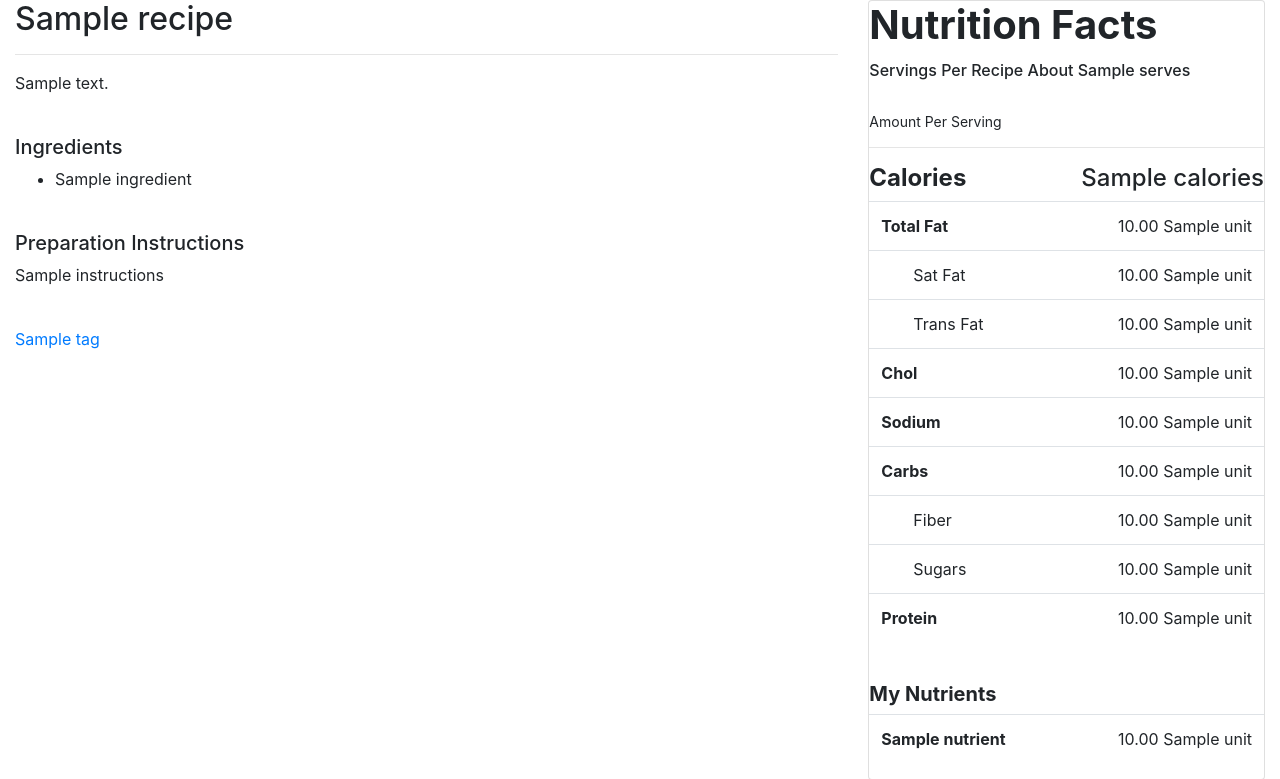
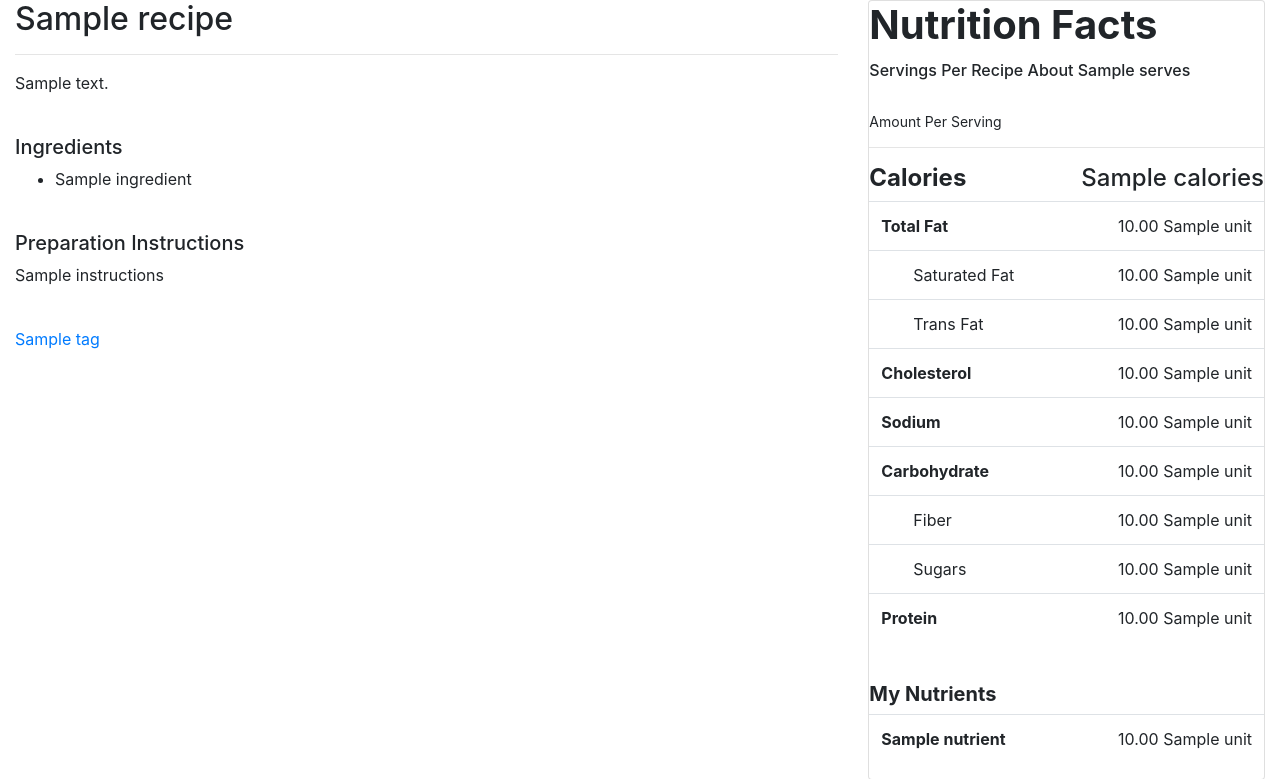
Before and after one commit to BradleyAllanDavis/CookbookDjango, a Django app: template templates/cookbook/recipe_detail.html in a window 1280 px wide. Shown: the part 110-889 px from the top of the page. Run offline with Django 3.2, Linux system fonts and the light colour scheme; the template is opened without the code that fills it: most values are stand-ins (such as "Sample title", 1, 10 or a date in 2020); form fields are guessed from the names that the template uses; some libraries are stand-ins or nearby versions.

Commit message:
Update nutrition facts labels

```diff
--- a/templates/cookbook/recipe_detail.html
+++ b/templates/cookbook/recipe_detail.html
@@ -61,7 +61,7 @@
                 <td align="right">{{ nutrition_label.totalfat.amount|floatformat:2 }} {{ nutrition_label.totalfat.unit }}</td>
               </tr>
               <tr>
-                <td>&emsp;&emsp;Sat Fat</td>
+                <td>&emsp;&emsp;Saturated Fat</td>
                 <td align="right">{{ nutrition_label.satfat.amount|floatformat:2 }} {{ nutrition_label.satfat.unit }}</td>
               </tr>
               <tr>
@@ -69,7 +69,7 @@
                 <td align="right">{{ nutrition_label.transfat.amount|floatformat:2 }} {{ nutrition_label.transfat.unit }}</td>
               </tr>
               <tr>
-                <td><strong>Chol</strong></td>
+                <td><strong>Cholesterol</strong></td>
                 <td align="right">{{ nutrition_label.cholesterol.amount|floatformat:2 }} {{ nutrition_label.cholesterol.unit }}</td>
               </tr>
               <tr>
@@ -77,7 +77,7 @@
                 <td align="right">{{ nutrition_label.sodium.amount|floatformat:2 }} {{ nutrition_label.sodium.unit }}</td>
               </tr>
               <tr>
-                <td><strong>Carbs</strong></td>
+                <td><strong>Carbohydrate</strong></td>
                 <td align="right">{{ nutrition_label.carb.amount|floatformat:2 }} {{ nutrition_label.carb.unit }}</td>
               </tr>
               <tr>
```
